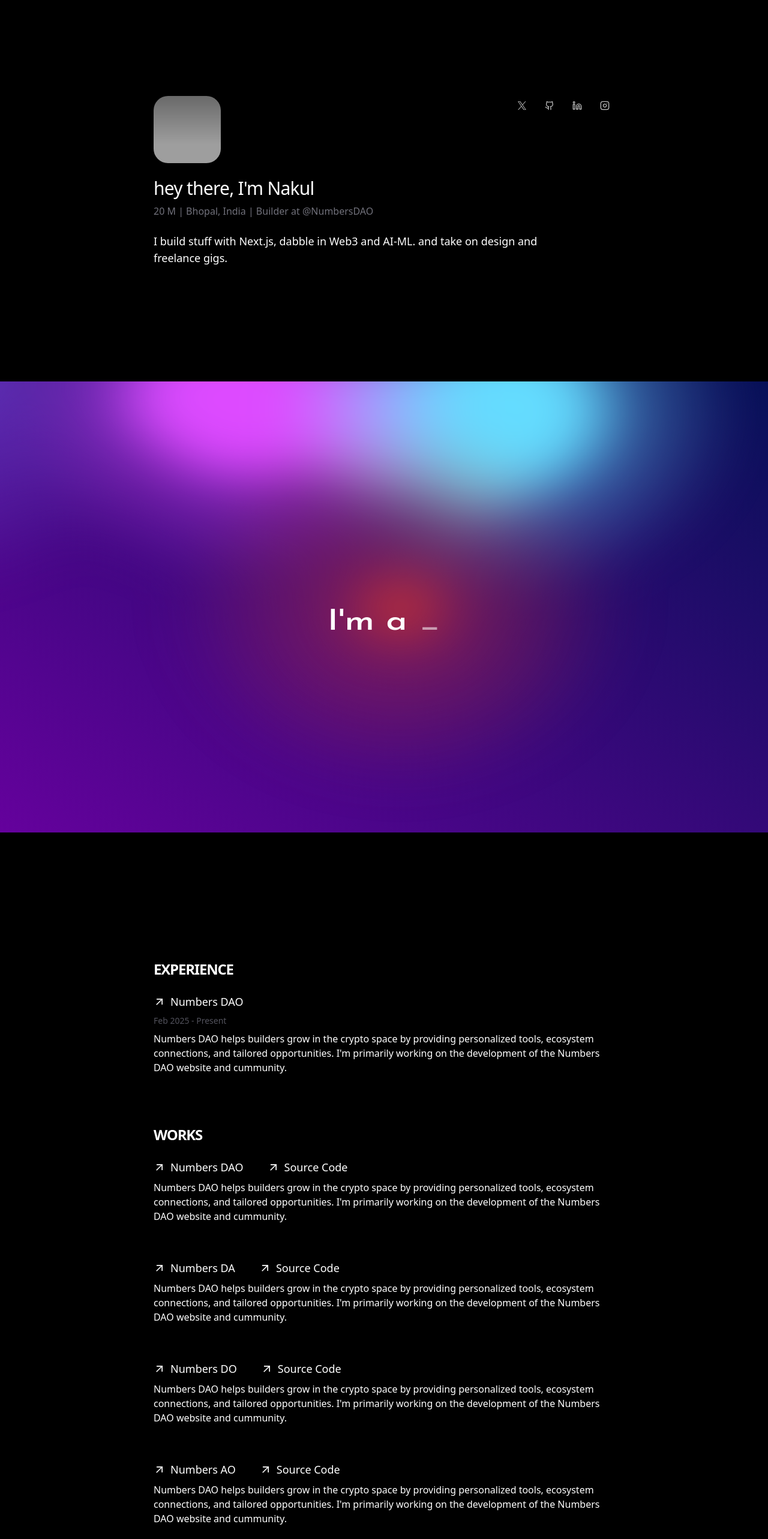
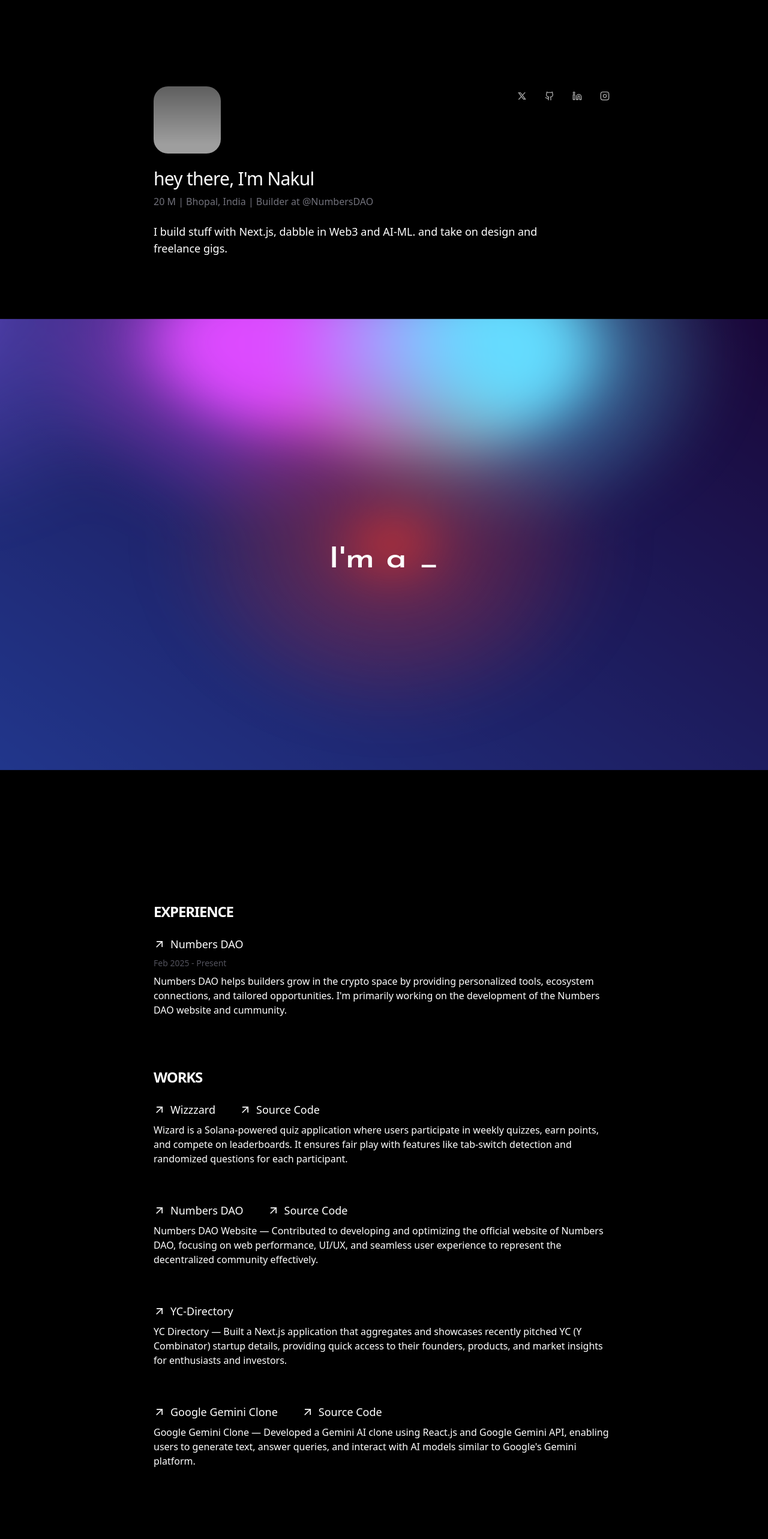
Before and after one commit to naaakul/portfolio-3, a Next.js app: page / in a window 1280 px wide. Shown: the top 2566 px of the page at 60% size. Built offline with nearby package versions, Linux system fonts and the light colour scheme; grey boxes are pictures that could not be loaded; a web font is replaced by a local one.

Commit message:
x icon fix, gap change

```diff
--- a/app/page.tsx
+++ b/app/page.tsx
@@ -21,7 +21,7 @@ const Page = () => {
   }, []);
 
   return (
-    <div className="flex flex-col gap-16 pt-4 md:pt-8 pb-2 md:pb-4 bg-black overflow-hidden">
+    <div className="flex flex-col pt-4 md:pt-8 pb-4 bg-black overflow-hidden">
       <Hero />
       <Gradient />
       <Experience />
--- a/components/section/Experience.tsx
+++ b/components/section/Experience.tsx
@@ -17,7 +17,7 @@ interface info {
 const cardData: info[] = [
   {
     name: "Numbers DAO",
-    link: "https://numbersdao.com/",
+    link: "https://numbersdao.fun/",
     date: "Feb 2025 - Present",
     des: "Numbers DAO helps builders grow in the crypto space by providing personalized tools, ecosystem connections, and tailored opportunities. I'm primarily working on the development of the Numbers DAO website and cummunity.",
   },
@@ -32,13 +32,14 @@ const Experience = () => {
         boxRef.current,
         { y: 100 },
         {
-          y: 0,
+          y: -10,
           duration: 1,
           scrollTrigger: {
             trigger: boxRef.current,
-            start: "-20% 80%",
-            end: "-20% 50%",
+            start: "-40% 80%",
+            end: "-40% 50%",
             scrub: true,
+            // markers: true
           },
         }
       );
@@ -50,7 +51,7 @@ const Experience = () => {
   return (
     <div
       ref={boxRef}
-      className="grid grid-cols-1 px-4 sm:px-0 gap-6 max-w-3xl mx-auto w-full"
+      className="grid grid-cols-1 px-4 sm:px-0 gap-6 max-w-3xl mx-auto w-full mb-16"
     >
       <div className="flex flex-col gap-1">
         <h2 className="text-2xl text-white tracking-tighter font-bold uppercase">
--- a/components/section/Footer.tsx
+++ b/components/section/Footer.tsx
@@ -40,10 +40,6 @@ const Footer = () => {
   const animations = [
     BackgroundGradientAnimation1,
     BackgroundGradientAnimation2,
-    BackgroundGradientAnimation2,
-    BackgroundGradientAnimation2,
-    BackgroundGradientAnimation2,
-    BackgroundGradientAnimation2,
     BackgroundGradientAnimation3,
     BackgroundGradientAnimation4,
   ];
@@ -68,7 +64,7 @@ const Footer = () => {
           </div>
           <div className="relative overflow-hidden w-full h-full flex justify-end px-12 text-right items-start py-12 text-white">
             <div className="flex justify-between w-full sm:text-lg md:text-xl">
-              <p className="text-white/60 text-sm">Last updated: 30-03-2025</p>
+              <p className="text-white/60 text-sm">Last updated: 08-03-2025</p>
               <ul>
                 <li className="hover:underline cursor-pointer">
                   <a target="_blank" href="https://x.com/heynakul">
@@ -81,7 +77,7 @@ const Footer = () => {
                   </a>
                 </li>
                 <li className="hover:underline cursor-pointer">
-                  <a target="_blank" href="https://www.linkedin.com/in/nakul-chouksey/">
+                  <a target="_blank" href="https://linkedin.com/in/nakul-chouksey/">
                     Linkedin
                   </a>
                 </li>
@@ -89,7 +85,7 @@ const Footer = () => {
             </div>
             <h2 className="absolute -bottom-4 josefin-sans left-0 translate-y-1/3 sm:text-[192px] text-[128px] text-white font-black tracking-tighter">
               <span className="hidden sm:inline">NAKUL.</span>
-              <span className="inline sm:hidden">NAK.</span>
+              <span className="inline sm:hidden">NAK</span>
             </h2>
           </div>
         </div>
--- a/components/section/Gradient.tsx
+++ b/components/section/Gradient.tsx
@@ -35,7 +35,7 @@ const Gradient = () => {
   }, []);
 
   return (
-    <div ref={boxRef} className="relative h-screen z-[53]">
+    <div ref={boxRef} className="relative h-screen z-[53] mb-16">
       <div className="pointer-events-none z-[52] absolute w-full h-full inset-0 flex justify-center items-center">
         <AnimatedText/>
       </div>
--- a/components/section/Hero.tsx
+++ b/components/section/Hero.tsx
@@ -4,10 +4,11 @@ import { GithubIcon } from "@/components/ui/github";
 import { LinkedinIcon } from "../ui/linkedin";
 import Link from "next/link";
 import { InstagramIcon } from "../ui/instagram";
+import { RiTwitterXLine } from "react-icons/ri";
 
 const Hero = () => {
   return (
-    <div className="grid grid-col-1 gap-6 max-w-3xl mx-auto px-4 sm:px-0 my-32 w-full">
+    <div className="grid grid-col-1 gap-6 max-w-3xl mx-auto px-4 sm:px-0 my-28 w-full">
       <div className="flex gap-6 justify-between">
         <Image
           src="/me.png"
@@ -20,27 +21,17 @@ const Hero = () => {
           <Link
             target="_blank"
             href={"https://x.com/heynakul"}
-            className="size-8 select-none p-2 text-white hover:bg-zinc-800 rounded-md transition-colors duration-200 flex items-center justify-center"
+            className="size-8 select-none text-white hover:bg-zinc-800 rounded-md transition-colors duration-200 flex items-center justify-center"
           >
-            <svg
-              xmlns="http://www.w3.org/2000/svg"
-              className="scale-90 text-white"
-              fill="none"
-              viewBox="0 0 1200 1220"
-            >
-              <path
-                fill="currentColor"
-                d="M714.163 519.284 1160.89 0h-105.86L667.137 450.887 357.328 0H0l468.492 681.821L0 1226.37h105.866l409.625-476.152 327.181 476.152H1200L714.137 519.284h.026ZM569.165 687.828l-47.468-67.894-377.686-540.24h162.604l304.797 435.991 47.468 67.894 396.2 566.721H892.476L569.165 687.854v-.026Z"
-              ></path>
-            </svg>
+            <RiTwitterXLine />
           </Link>
           <Link target="_blank" href={"https://github.com/naaakul"}>
             <GithubIcon className="text-white size-8" />
           </Link>
-          <Link target="_blank" href={"https://www.linkedin.com/in/nakul-chouksey/"}>
+          <Link target="_blank" href={"https://linkedin.com/in/nakul-chouksey/"}>
             <LinkedinIcon className="text-white size-8 " />
           </Link>
-          <Link target="_blank" href={"https://www.instagram.com/_naakul/"}>
+          <Link target="_blank" href={"https://instagram.com/_naakul/"}>
             <InstagramIcon className="text-white size-8 " />
           </Link>
         </div>
@@ -51,7 +42,7 @@ const Hero = () => {
             hey there, I'm Nakul
           </h2>
           <p className="text-muted-foreground text-zinc-500 max-w-prose text-sm lg:text-base">
-            20 M | Bhopal, India | Builder at <Link target="_blank" href={"https://www.numbersdao.fun/"}>@NumbersDAO</Link>
+            20 M | Bhopal, India | Builder at <Link target="_blank" href={"https://numbersdao.fun/"}>@NumbersDAO</Link>
           </p>
         </div>
         <p className="text-white max-w-prose text-lg">
--- a/components/section/Works.tsx
+++ b/components/section/Works.tsx
@@ -9,40 +9,35 @@ import WorkCard from "../ui/WorkCard";
 
 interface info {
   name: string;
-  link: string;
+  link?: string;
   gitLink: string;
-  date: string;
   des: string;
+  // 35 words ka description hone kaa
 }
 
 const cardData: info[] = [
   {
-    name: "Numbers DAO",
-    link: "https://numbersdao.com/",
-    gitLink: "https://numbersdao.com/",
-    date: "Feb 2025 - Present",
-    des: "Numbers DAO helps builders grow in the crypto space by providing personalized tools, ecosystem connections, and tailored opportunities. I'm primarily working on the development of the Numbers DAO website and cummunity.",
+    name: "Wizzzard",
+    link: "https://waizard.nakul.space/auth/signup",
+    gitLink: "https://github.com/naaakul/Wizzzard",
+    des: "Wizard is a Solana-powered quiz application where users participate in weekly quizzes, earn points, and compete on leaderboards. It ensures fair play with features like tab-switch detection and randomized questions for each participant.",
   },
   {
-    name: "Numbers DA",
-    link: "https://numbersdao.com/",
-    gitLink: "https://numbersdao.com/",
-    date: "Feb 2025 - Present",
-    des: "Numbers DAO helps builders grow in the crypto space by providing personalized tools, ecosystem connections, and tailored opportunities. I'm primarily working on the development of the Numbers DAO website and cummunity.",
+    name: "Numbers DAO",
+    link: "https://numbersdao.fun/",
+    gitLink: "https://github.com/Akshatmaurya25/Numbers-DAO",
+    des: "Numbers DAO Website — Contributed to developing and optimizing the official website of Numbers DAO, focusing on web performance, UI/UX, and seamless user experience to represent the decentralized community effectively.",
   },
   {
-    name: "Numbers DO",
-    link: "https://numbersdao.com/",
-    gitLink: "https://numbersdao.com/",
-    date: "Feb 2025 - Present",
-    des: "Numbers DAO helps builders grow in the crypto space by providing personalized tools, ecosystem connections, and tailored opportunities. I'm primarily working on the development of the Numbers DAO website and cummunity.",
+    name: "YC-Directory",
+    gitLink: "https://github.com/naaakul/YC-Directory",
+    des: "YC Directory — Built a Next.js application that aggregates and showcases recently pitched YC (Y Combinator) startup details, providing quick access to their founders, products, and market insights for enthusiasts and investors.",
   },
   {
-    name: "Numbers AO",
-    link: "https://numbersdao.com/",
-    gitLink: "https://numbersdao.com/",
-    date: "Feb 2025 - Present",
-    des: "Numbers DAO helps builders grow in the crypto space by providing personalized tools, ecosystem connections, and tailored opportunities. I'm primarily working on the development of the Numbers DAO website and cummunity.",
+    name: "Google Gemini Clone",
+    link: "https://gemini-clone-ten-mauve.vercel.app/",
+    gitLink: "https://github.com/naaakul/Gemini-Clone",
+    des: "Google Gemini Clone — Developed a Gemini AI clone using React.js and Google Gemini API, enabling users to generate text, answer queries, and interact with AI models similar to Google's Gemini platform.",
   },
 ];
 
@@ -71,7 +66,7 @@ const Works = () => {
     }, []);
 
   return (
-    <div ref={boxRef} className="grid grid-cols-1 px-4 sm:px-0 gap-6 max-w-3xl mx-auto w-full">
+    <div ref={boxRef} className="grid grid-cols-1 px-4 sm:px-0 mb-16 gap-6 max-w-3xl mx-auto w-full">
       <div className="flex flex-col gap-1">
         <h2 className="text-2xl text-white tracking-tighter font-bold uppercase">
           Works
--- a/components/ui/Background2.tsx
+++ b/components/ui/Background2.tsx
@@ -21,9 +21,9 @@ interface BackgroundGradientAnimationProps {
 }
 
 export const BackgroundGradientAnimation3: React.FC<BackgroundGradientAnimationProps> = ({
-  gradientBackgroundStart = "rgb(108, 0, 162)",
-  gradientBackgroundEnd = "rgb(0, 17, 82)",
-  firstColor = "18, 113, 255",
+  gradientBackgroundStart = "#223A92",
+  gradientBackgroundEnd = "#1A0433",
+  firstColor = "17, 13, 72",
   secondColor = "221, 74, 255",
   thirdColor = "100, 220, 255",
   fourthColor = "200, 50, 50",
--- a/components/ui/ExpCard.tsx
+++ b/components/ui/ExpCard.tsx
@@ -13,7 +13,7 @@ const ExpCard = ({
 }) => {
   return (
     <div className="flex flex-col gap-2 text-white pb-5">
-      <a href={link}>
+      <a target="_blank" href={link}>
         <p className="flex items-center text-lg gap-2 font-medium">
           <MdArrowOutward className="text-xl" />
           {name}
--- a/components/ui/WorkCard.tsx
+++ b/components/ui/WorkCard.tsx
@@ -15,14 +15,14 @@ const WorkCard = ({
   return (
     <div className="flex flex-col gap-2 text-white pb-5">
       <div className="flex gap-10">
-        <a href={link ? link : gitLink}>
+        <a target="_blank" href={link ? link : gitLink}>
           <p className="flex items-center text-lg gap-2 font-medium">
             <MdArrowOutward className="text-xl" />
             {name}
           </p>
         </a>
         {link && (
-          <a href={gitLink}>
+          <a target="_blank" href={gitLink}>
             <p className="flex items-center text-lg gap-2 font-medium">
               <MdArrowOutward className="text-xl" />
               Source Code
```
